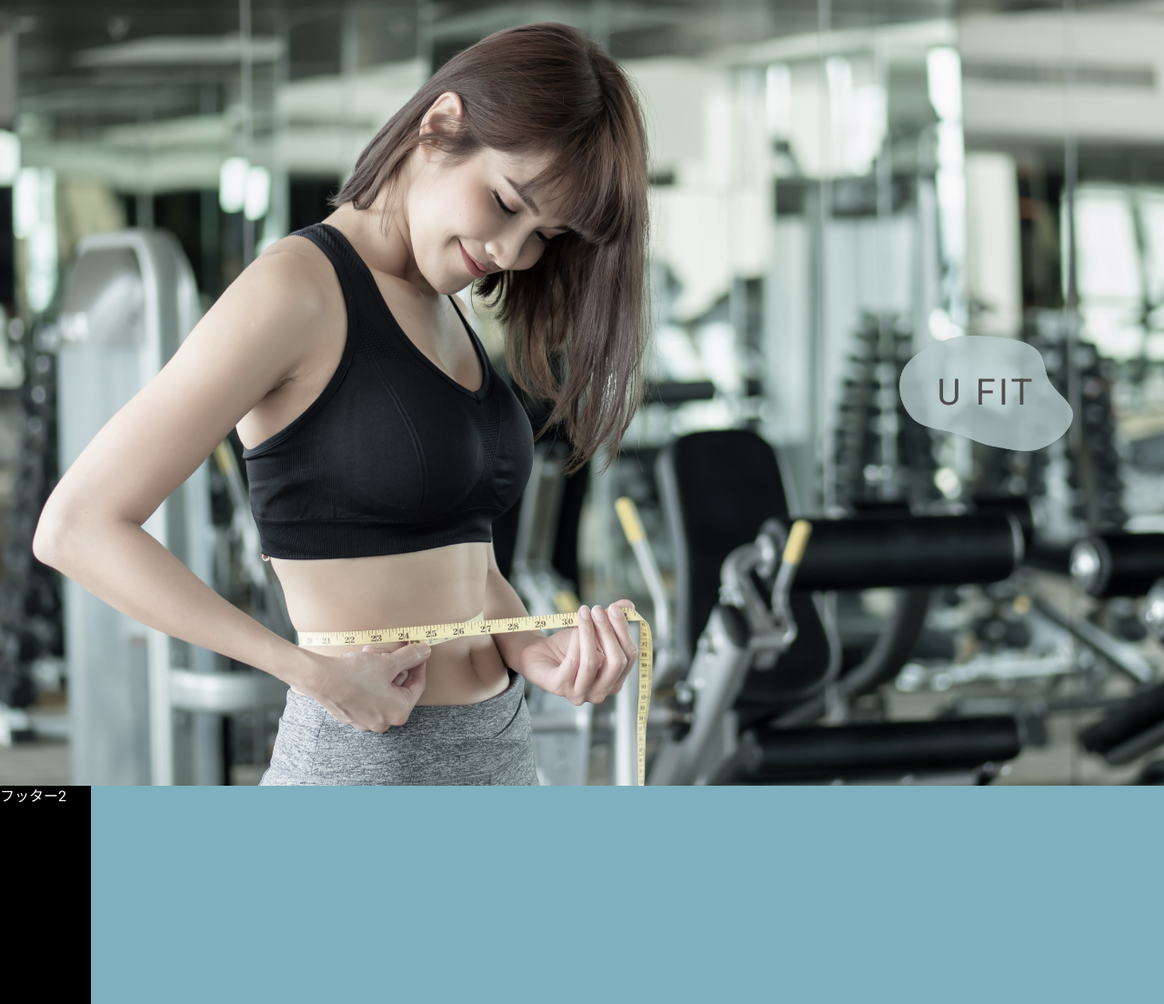
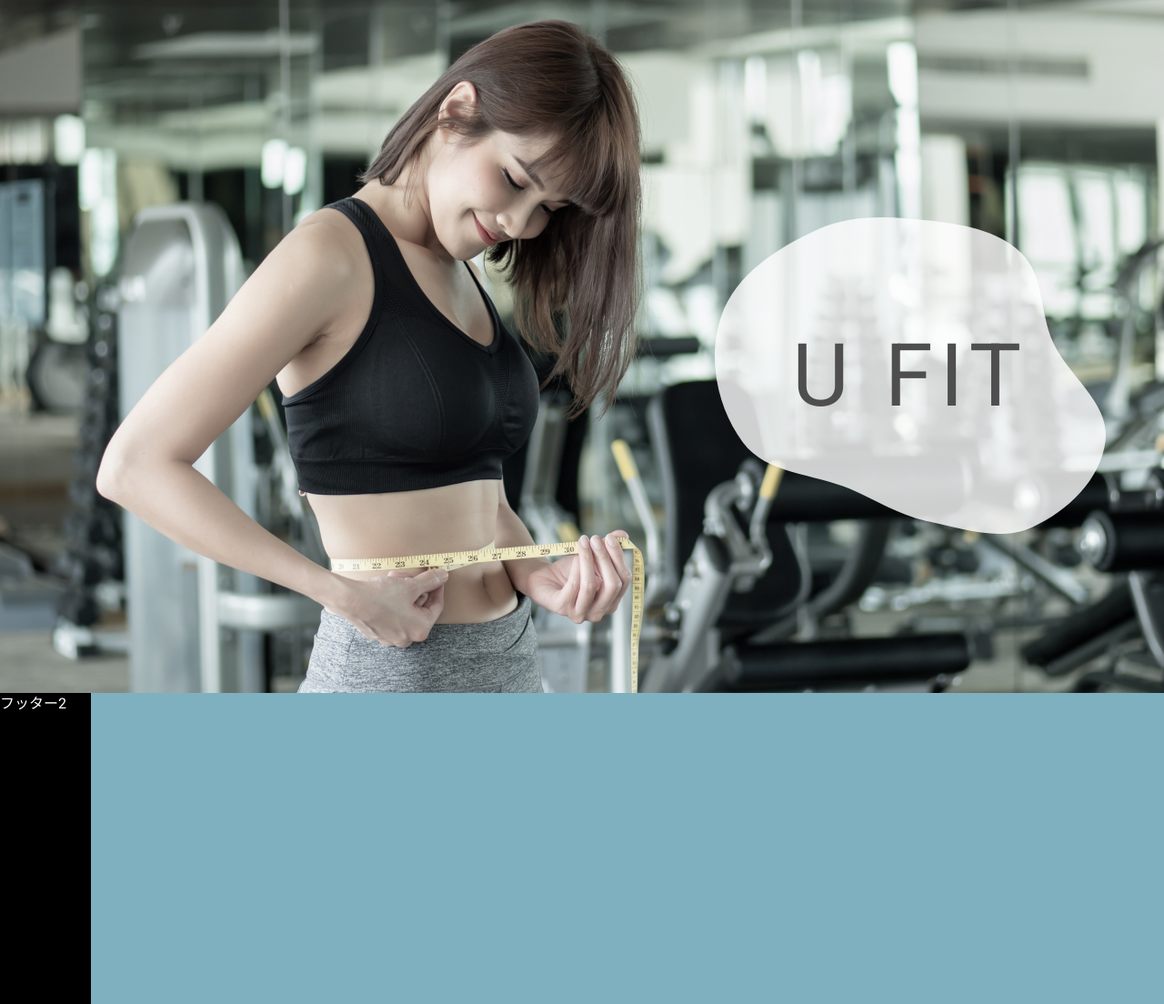
Before and after one commit to comeback-meme/rio_intermediate, a PHP site: page / in a window 1280 px wide. Shown: the part 100-1204 px from the top of the page at 91% size. Run offline with PHP 8.4, Linux system fonts and the light colour scheme.

Commit message:
メインビュー、ひとまずここまでで終わる。

```diff
--- a/css/style.css
+++ b/css/style.css
@@ -540,25 +540,50 @@ a {
 }
 
 .mv__image {
-  display: flex;
-  align-items: center;
-  justify-content: flex-end;
-  background: url(../images/top/mv@2x.jpg) no-repeat center center/cover;
+  background-image: url(../images/top/mv@2x.jpg);
+  background-repeat: no-repeat;
+  background-size: cover;
+  background-position: 47% 0;
   width: 100vw;
   height: 667px;
   padding-top: 228px;
+  padding-right: 5%;
+  padding-left: 5%;
+}
+@media screen and (min-width: 400px) {
+  .mv__image {
+    height: 600px;
+    padding-top: 208px;
+  }
 }
 @media screen and (min-width: 769px) {
   .mv__image {
     height: 710px;
-    padding: 100px;
+    padding-top: 200px;
   }
 }
 @media screen and (min-width: 1000px) {
   .mv__image {
-    height: 864px;
+    height: 762px;
     margin-top: 100px;
+    padding-top: 0px;
   }
+}
+@media screen and (min-width: 1200px) {
+  .mv__image {
+    margin-top: 100px;
+    padding-top: 8vh;
+  }
+}
+
+.mv__inner {
+  margin: 0 auto;
+  max-width: 1280px;
+  width: 100%;
+  height: 100%;
+  display: flex;
+  align-items: center;
+  justify-content: flex-end;
 }
 
 .mv__title {
@@ -567,15 +592,39 @@ a {
   align-items: center;
   max-width: 191px;
   width: 50.9333333333vw;
-  height: 155px;
+  height: auto;
   aspect-ratio: 191/155;
   flex-shrink: 0;
   color: #4E4E4E;
-  font-size: 2.5rem;
+  font-size: clamp(40px, 7.5vw, 96px);
   font-weight: 400;
   line-height: 1;
   letter-spacing: 0.08em;
-  background: url(/images/top/beyouself.png) no-repeat center center/contain;
+  background: url(/images/top/ufit.svg) no-repeat center center/cover;
+}
+@media screen and (min-width: 400px) {
+  .mv__title {
+    max-width: 280px;
+    width: 42.6666666667vw;
+  }
+}
+@media screen and (min-width: 769px) {
+  .mv__title {
+    width: 33.4375vw;
+    max-width: 430px;
+  }
+}
+@media screen and (min-width: 1000px) {
+  .mv__title {
+    width: 35.859375vw;
+    max-width: 459px;
+  }
+}
+@media screen and (min-width: 1200px) {
+  .mv__title {
+    width: 33.59375vw;
+    max-width: 459px;
+  }
 }
 
 .footer {
--- a/index.php
+++ b/index.php
@@ -68,7 +68,9 @@
   <!-- <main style="background: #fff;width: 100%;height: 5000px;"></main> -->
   <main>
     <div class="mv__image">
+      <div class="mv__inner">
       <p class="mv__title">U FIT</p>
+      </div>
     </div>
   </main>
   <footer class="footer">
--- a/sass/project/_main.scss
+++ b/sass/project/_main.scss
@@ -2,24 +2,50 @@
 @use "../foundation" as *;
 
 .mv__image{
+  // background: url(../images/top/mv@2x.jpg) no-repeat center center / cover;
+  background-image: url(../images/top/mv@2x.jpg);
+background-repeat: no-repeat;
+background-size: cover;
+background-position: 47% 0;
+  width: 100vw;
+  height: calc(667px - 0px);
+  padding-top: calc(300px - 72px);
+  padding-right:5%;
+  padding-left:5%;
+
+ @include mq(sm) {
+  height: 600px;
+  padding-top: calc(280px - 72px);
+ }
+
+  @include mq(md) {
+      height: 710px;
+      padding-top: 200px;
+      // padding-top: calc(380px - 72px);
+  }
+  @include mq(lg) {
+
+      height: 762px;
+      margin-top: 100px;
+      padding-top: 0px;
+      // padding-right: vw(36);
+      // background-position: 47% 0;
+  }
+
+  @include mq(xl) {
+    margin-top: 100px;
+    padding-top: 8vh;
+  }
+}
+
+.mv__inner{
+  margin: 0 auto;
+  max-width: 1280px;
+  width: 100%;
+  height: 100%;
   display: flex;
   align-items: center;
   justify-content: flex-end;
-  background: url(../images/top/mv@2x.jpg) no-repeat center center / cover;
-
-  width: 100vw;
-  // height: calc(667px - 72px);
-  height: calc(667px - 0px);
-  padding-top: calc(300px - 72px);
-
-  @include mq(md) {
-      height: 710px;
-      padding: 100px;
-  }
-  @include mq(lg) {
-      height: 864px;
-      margin-top: 100px;
-  }
 }
 
 .mv__title{
@@ -28,13 +54,34 @@
   align-items: center;
   max-width: 191px;
   width: vw-sp(191);
-  height: 155px;
+  height: auto;
   aspect-ratio: 191/155;
   flex-shrink: 0;
   color: $color-black;
-  font-size: rm(40);
+  // font-size: rm(40);
+font-size: clamp(40px, vw(96), 96px);
   font-weight: 400;
   line-height: 1;
   letter-spacing: math.div(3.2px , 40px) * 1em;
-  background: url(/images/top/beyouself.png) no-repeat center center / contain;
+  background: url(/images/top/ufit.svg) no-repeat center center / cover;
+
+  @include mq(sm) {
+  max-width: 280px;
+  width: vw-sp(160);
 }
+
+@include mq(md) {
+  width: vw(428);
+  max-width: 430px;
+}
+
+  @include mq(lg) {
+      width: vw(459);
+      max-width: 459px;
+  }
+
+  @include mq(xl) {
+    width: vw(430);
+    max-width: 459px;
+}
+}
```
Also changed, not shown: sass/style.scss (line endings or trailing spaces), 1 other file.
